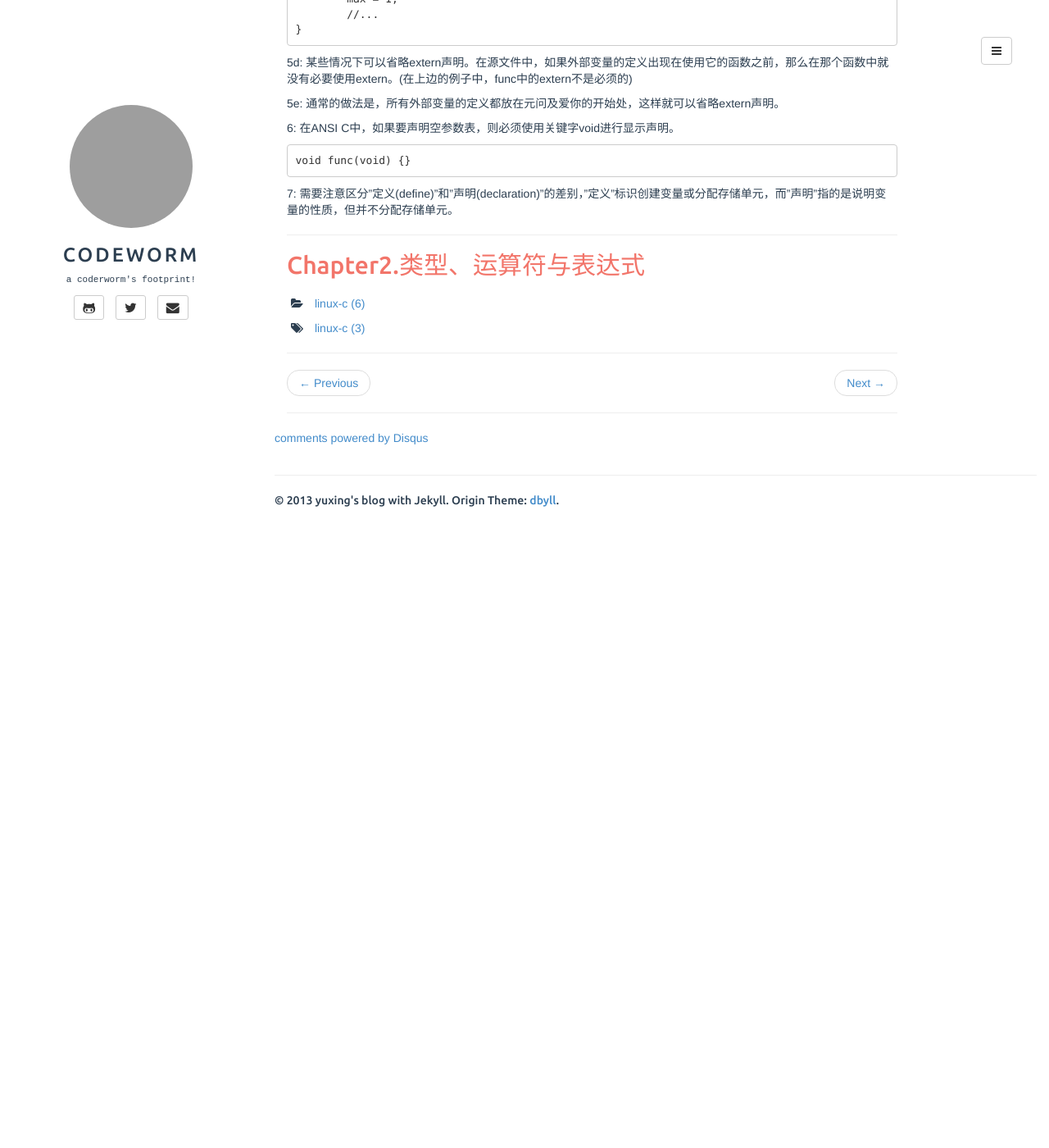
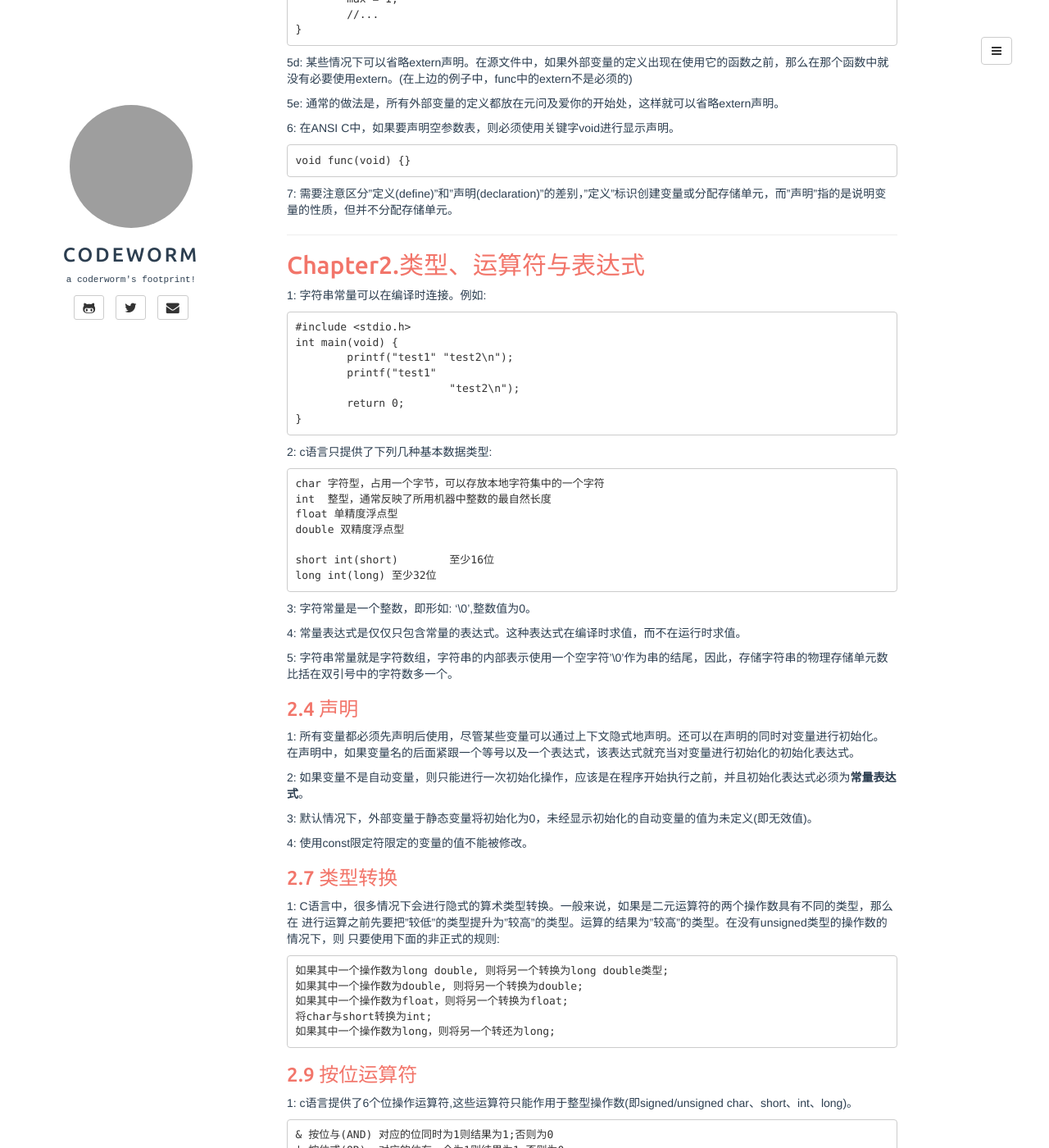
Before and after one commit to yuxingfirst/blog, a Jekyll site: the page built from _posts/linux-c/2013-12-25-the-c-program-language-read-notes.md, in a window 1280 px wide and 1400 px high, scrolled down 778 px. Shown: the whole window at 82% size. Built offline with Jekyll 4.4.1, drawn with Linux system fonts in a browser that asks for light colours; comment, search, counter and statistics services are not loaded; before the commit the page ends 1408 px from its top, so only the background shows below that; some of the changed text lies outside the part shown; grey boxes are pictures that could not be loaded.

Commit message:
adfasdfasdf

```diff
--- a/_posts/linux-c/2013-12-25-the-c-program-language-read-notes.md
+++ b/_posts/linux-c/2013-12-25-the-c-program-language-read-notes.md
@@ -54,3 +54,91 @@ description: c语言编程读书笔记.
 --------------------------------------------------
 
 ##Chapter2.类型、运算符与表达式
+
+1: 字符串常量可以在编译时连接。例如:
+
+	#include <stdio.h>
+	int main(void) {
+		printf("test1" "test2\n");
+		printf("test1"
+				"test2\n");
+		return 0;
+	}
+
+2: c语言只提供了下列几种基本数据类型:
+
+	char 字符型，占用一个字节，可以存放本地字符集中的一个字符
+	int  整型，通常反映了所用机器中整数的最自然长度
+	float 单精度浮点型
+	double 双精度浮点型
+
+	short int(short)	至少16位
+	long int(long) 至少32位
+
+3: 字符常量是一个整数，即形如: '\0',整数值为0。
+
+4: 常量表达式是仅仅只包含常量的表达式。这种表达式在编译时求值，而不在运行时求值。
+
+5: 字符串常量就是字符数组，字符串的内部表示使用一个空字符'\0'作为串的结尾，因此，存储字符串的物理存储单元数
+比括在双引号中的字符数多一个。
+
+###2.4 声明
+
+1: 所有变量都必须先声明后使用，尽管某些变量可以通过上下文隐式地声明。还可以在声明的同时对变量进行初始化。
+在声明中，如果变量名的后面紧跟一个等号以及一个表达式，该表达式就充当对变量进行初始化的初始化表达式。
+
+2: 如果变量不是自动变量，则只能进行一次初始化操作，应该是在程序开始执行之前，并且初始化表达式必须为**常量表达式**。
+
+3: 默认情况下，外部变量于静态变量将初始化为0，未经显示初始化的自动变量的值为未定义(即无效值)。
+
+4: 使用const限定符限定的变量的值不能被修改。
+
+###2.7 类型转换
+1: C语言中，很多情况下会进行隐式的算术类型转换。一般来说，如果是二元运算符的两个操作数具有不同的类型，那么在
+进行运算之前先要把"较低"的类型提升为"较高"的类型。运算的结果为"较高"的类型。在没有unsigned类型的操作数的情况下，则
+只要使用下面的非正式的规则:
+
+	如果其中一个操作数为long double, 则将另一个转换为long double类型;
+	如果其中一个操作数为double, 则将另一个转换为double;
+	如果其中一个操作数为float，则将另一个转换为float;
+	将char与short转换为int;
+	如果其中一个操作数为long，则将另一个转还为long;
+
+###2.9 按位运算符
+
+1: c语言提供了6个位操作运算符,这些运算符只能作用于整型操作数(即signed/unsigned char、short、int、long)。
+
+	& 按位与(AND) 对应的位同时为1则结果为1;否则为0
+	| 按位或(OR)  对应的位有一个为1则结果为1;否则为0
+	^ 按位异或(XOR)	 对应的位不相同则结果为1;否则为0
+	<< 左移
+	>> 右移           将左操作数左移/右移
+	～ 按位求反(一元运算符) 1->0;0->1
+
+	进行左移操作时，结果等价于将 左操作数 * 2^右操作数
+
+###2.12 运算符优先级与求值次序
+
+1: 运算符优先级
+
+2: C语言没有指定同一个运算符中多个操作数的计算顺序。同时，也没有指定函数个参数的求值顺序。
+
+##Chapter3.控制流
+
+###3.8 goto语句与标号
+
+	int func(void) {
+		while(true)
+		{
+			while(true)
+			{
+				goto error;
+			}
+		}
+		//...
+
+		error:
+			//...
+	}
+
+-EOF-
```
